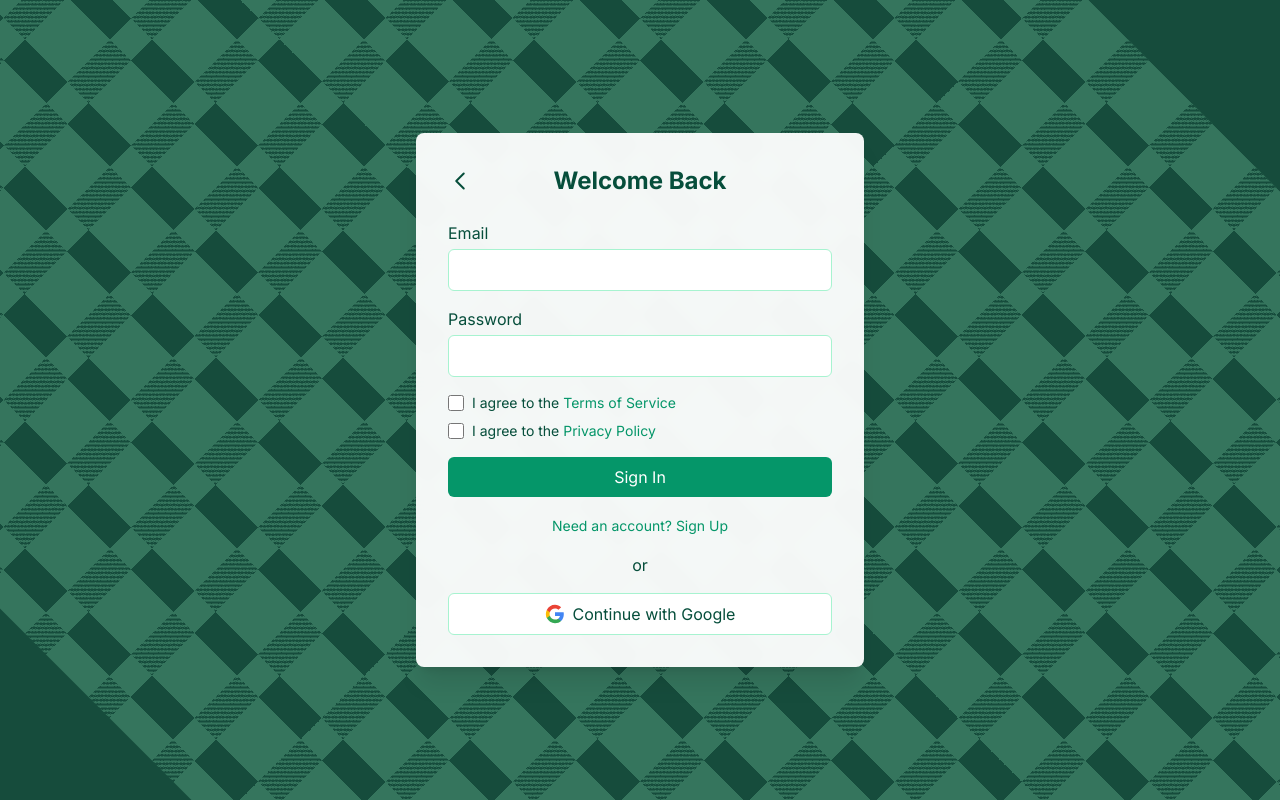
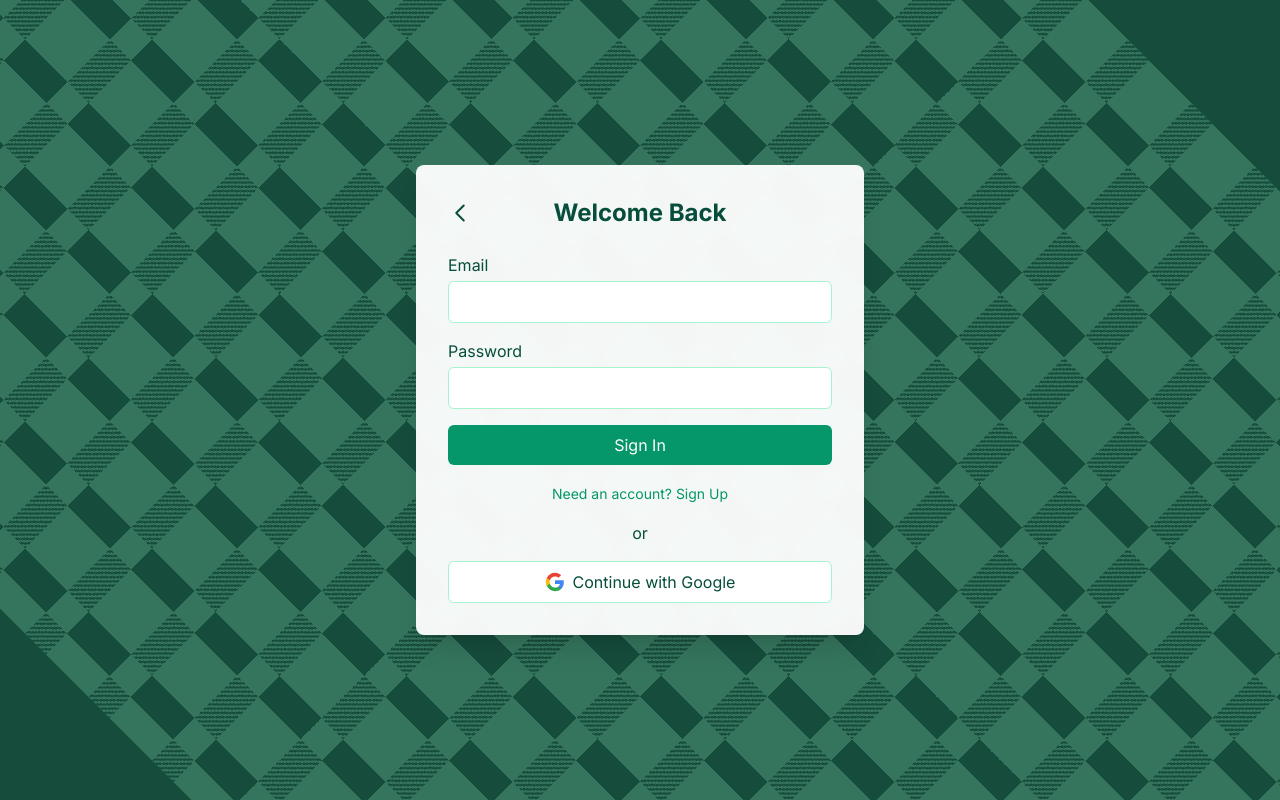
Before and after one commit to mwijanarko1/almurajaah_, a Next.js app: page /auth in a window 1280 px wide. Built offline with nearby package versions, Linux system fonts and the light colour scheme; no server answers.

Commit message:
Fix auth flow: Only require TOS and Privacy Policy consent for sign-ups

```diff
--- a/src/app/auth/page.tsx
+++ b/src/app/auth/page.tsx
@@ -43,10 +43,12 @@
   const handleGoogleSignIn = async () => {
     setError('')
 
-    // Check for terms and privacy policy acceptance
+    // Only check for terms and privacy policy acceptance if signing up
+    if (isSignUp) {
       if (!acceptedTerms || !acceptedPrivacy) {
         setError('Please accept both the Terms of Service and Privacy Policy')
         return
+      }
     }
 
     try {
@@ -134,7 +136,8 @@
                   />
                 </div>
 
-                {/* Always show Terms and Privacy checkboxes */}
+                {/* Show Terms and Privacy checkboxes only when signing up */}
+                {isSignUp && (
                   <div className="space-y-2">
                     <div className="flex items-center">
                       <input
@@ -168,6 +171,7 @@
                       </label>
                     </div>
                   </div>
+                )}
 
                 <button
                   type="submit"
```
Lines whose indentation alone changed are shown as unchanged.
